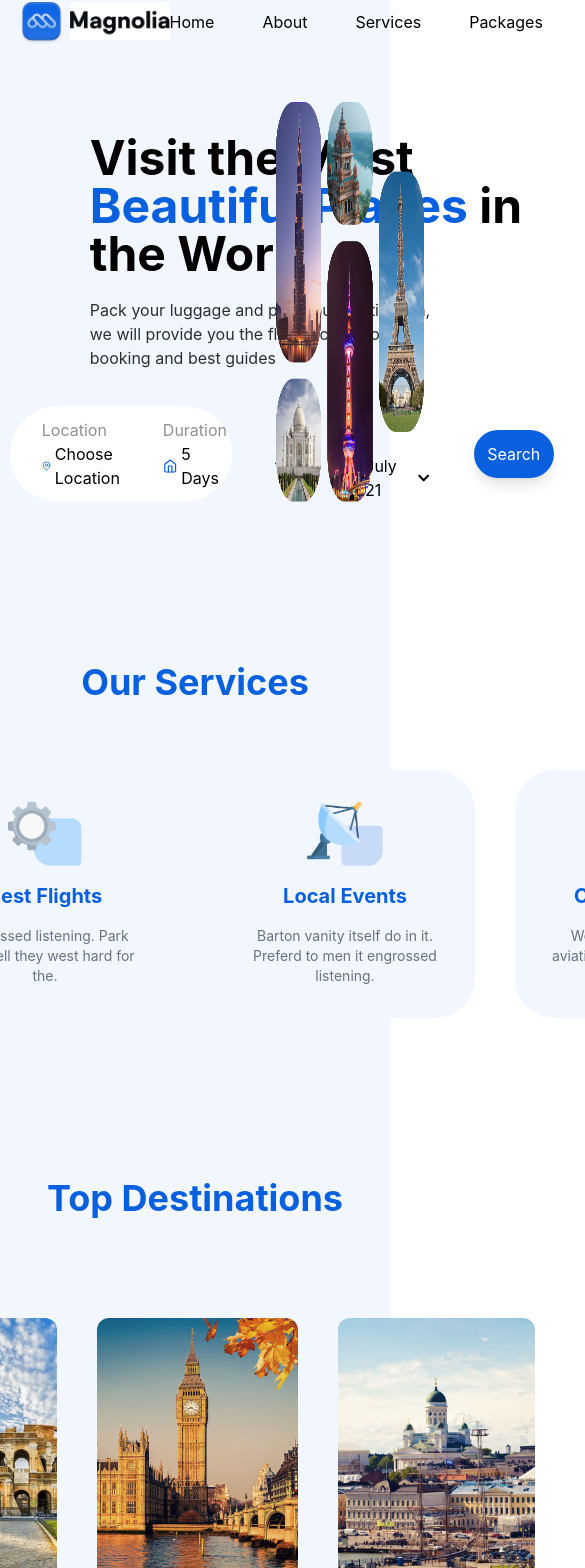
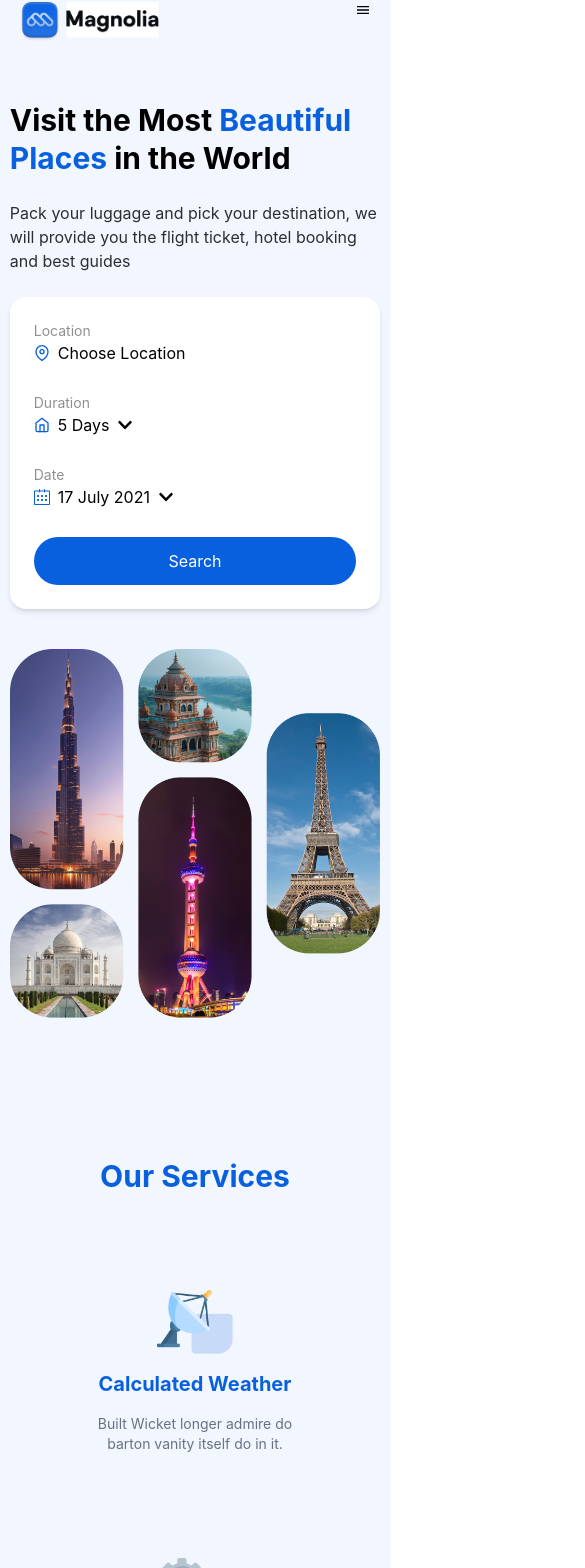
Before and after one commit to hassanalitahir71/magnolia-landing-page, a React (Vite) app in the folder my-app/: page / in a window 390 px wide. Shown: the part 18-1586 px from the top of the page, 585 px wide, since content can reach past the window. Built offline with nearby package versions, Linux system fonts and the light colour scheme.

Commit message:
Implement responsive design for all sections

```diff
--- a/my-app/src/pages/frontPage/components/DestinatioSection.jsx
+++ b/my-app/src/pages/frontPage/components/DestinatioSection.jsx
@@ -4,7 +4,7 @@ const DestinatioSection = () => {
   const destination_list = [
     {
       id: "1",
-      destination: "Rome, Italty",
+      destination: "Rome, Italy",
       img: "/images/1pic.png",
       amount: "$5,42k",
       daystrip: "10 Days Trip",
@@ -24,35 +24,49 @@ const DestinatioSection = () => {
       daystrip: "28 Days Trip",
     },
   ];
+
   return (
-    <>
-     <h1 className="text-4xl font-bold text-darkBlue flex justify-center mt-25">
+    <div className="mt-20 px-6">
+      {/* Title */}
+      <h1 className="text-3xl md:text-4xl font-bold text-darkBlue text-center">
         Top Destinations
       </h1>
-    <div className=" h-100 w-full  flex gap-10 mt-10 justify-center">
+
+      {/* Grid */}
+      <div className="mt-12 grid grid-cols-1 sm:grid-cols-2 lg:grid-cols-3 gap-10 place-items-center">
         {destination_list.map((items) => (
-        <div key={items.id} className=" h-full  w-65">
-          <img className="h-[70%] w-full rounded-t-xl" src={items.img} alt="" />
-          <div className="h-[30%] flex flex-col  bg-white p-5 rounded-b-xl gap-=1">
-            <div className="flex  flex-col gap-1 ">
+          <div
+            key={items.id}
+            className="w-70  bg-white rounded-xl shadow-md overflow-hidden hover:shadow-xl transition"
+          >
+            {/* Image */}
+            <img
+              className="h-56 w-full object-cover"
+              src={items.img}
+              alt={items.destination}
+            />
+
+            {/* Card Content */}
+            <div className="p-5 flex flex-col gap-1">
               <h1 className="text-xl font-semibold">{items.destination}</h1>
-            <div className="flex flex-row">
+
+              <div className="flex items-center gap-2 text-[#84829a] text-sm">
                 <FaLocationArrow />
-              <p className="text-sm text-[#84829a]">{items.daystrip}</p>
+                <p>{items.daystrip}</p>
               </div>
-            </div>
-            <div className="flex flex-row justify-between">
+
+              <div className="flex justify-between items-center mt-2">
                 <h1 className="text-lg font-semibold">{items.amount}</h1>
-              <button className=" text-white hover:text-lightBlack rounded-full cursor-pointer p-1 bg-darkBlue   shadow-lg hover:bg-tabBlue w-25 ">
+
+                <button className="bg-darkBlue text-white px-4 py-2 rounded-full hover:bg-tabBlue transition">
                   Book Now
                 </button>
               </div>
             </div>
           </div>
         ))}
-
       </div>
-    </>
+    </div>
   );
 };
 
--- a/my-app/src/pages/frontPage/components/Footer.jsx
+++ b/my-app/src/pages/frontPage/components/Footer.jsx
@@ -6,99 +6,84 @@ import { FaInstagram } from "react-icons/fa";
 
 const Footer = () => {
   return (
-    <div className="bg-[#FDFDFD] h-80 w-full flex justify-center shadow-[0_-10px_20px_rgba(0,0,0,0.2)] items-center">
-      <div className="h-full w-[65%] p-4 flex flex-row justify-center items-start gap-8">
-        <div className=" flex flex-col justify-between h-full">
+    <div className="bg-[#FDFDFD] w-full shadow-[0_-10px_20px_rgba(0,0,0,0.2)]">
+      <div className="max-w-7xl mx-auto px-5 py-10 flex flex-col lg:flex-row gap-10">
+        {/* Left Section */}
+        <div className="flex flex-col items-center lg:items-start gap-6 lg:w-1/4">
           <img
             src="/images/Company logo.png"
             alt="Company Logo"
-            className="h-[43px] w-[167px] mt-4"
+            className="h-[43px]"
           />
-          <div className=" flex flex-col gap-2 justify-center">
-            <h1 className="text-xl font-semibold flex justify-center">
-              Social media
-            </h1>
-            <div className=" flex flex-row gap-2 justify-center ">
-              <RiFacebookFill className=" cursor-pointer" />
-              <FaTwitter className=" cursor-pointer" />
-              <FaLinkedinIn className=" cursor-pointer" />
-              <FaInstagram className=" cursor-pointer" />
+
+          <div className="flex flex-col items-center lg:items-start gap-2">
+            <h1 className="text-lg font-semibold">Social media</h1>
+            <div className="flex gap-3 text-lg">
+              <RiFacebookFill className="cursor-pointer" />
+              <FaTwitter className="cursor-pointer" />
+              <FaLinkedinIn className="cursor-pointer" />
+              <FaInstagram className="cursor-pointer" />
             </div>
           </div>
         </div>
-        <div className="">
-          <table className="table-auto border-separate border-spacing-3 text-sm">
-            <thead>
-              <tr className="text-left">
-                <th className="px-4 py-2 hover:underline cursor-pointer ">
-                  Pages
-                </th>
-                <th className="px-4 py-2 hover:underline cursor-pointer ">
-                  Services
-                </th>
-                <th className="px-4 py-2 hover:underline cursor-pointer">
-                  Contact
-                </th>
-              </tr>
-            </thead>
-            <tbody>
-              <tr>
-                <td className="px-4 py-2 hover:underline cursor-pointer">
-                  Home it work
-                </td>
-                <td className="px-4 py-2 hover:underline cursor-pointer">
-                  Airlinefees
-                </td>
-                <td className="px-4 py-2 flex items-center gap-2 hover:underline cursor-pointer">
-                  <BsTelephoneFill className="text-sm" />
-                  <span>(406) 555-0120</span>
-                </td>
-              </tr>
-              <tr>
-                <td className="px-4 py-2 hover:underline cursor-pointer">
-                  Pricing
-                </td>
-                <td className="px-4 py-2 hover:underline cursor-pointer">
-                  Airline
-                </td>
-                <td className="px-4 py-2 flex items-center gap-2 hover:underline cursor-pointer">
-                  <MdMail className="text-xl" />
-                  <span>magnoliatravels@gmail.com</span>
-                </td>
-              </tr>
-              <tr>
-                <td className="px-4 py-2 hover:underline cursor-pointer">
-                  Services
-                </td>
-                <td className="px-4 py-2 hover:underline cursor-pointer">
-                  Low fare tips
-                </td>
-                <td className="px-4 py-2 flex items-center gap-2 hover:underline cursor-pointer">
-                  <MdLocationPin className="text-xl" />
-                  <span>2972 Westheimer Rd. Santa Ana, Illinois 85486</span>
-                </td>
-              </tr>
-            </tbody>
-          </table>
-          <div className=" flex flex-row justify-center gap-10 items-center">
-            <h3 className="">Download the app by clicking the link below :</h3>
-            <div className=" flex flex-row justify-between items-center w-[30%] gap-4 ">
-              <div className=" ">
-                <img
-                  src="/images/button1-bg.png"
-                  alt=""
-                  className="h-10 cursor-pointer"
-                />
-              </div>
-              <div className="">
-                <img
-                  src="/images/button2-bg.png"
-                  alt=""
-                  className="h-8 cursor-pointer"
-                />
-              </div>
-            </div>
+
+        {/* Middle Section */}
+        <div className="flex flex-col sm:flex-row justify-center  gap-10 lg:w-2/4 text-sm">
+          {/* Pages */}
+          <div className="flex flex-col gap-2">
+            <h3 className="font-semibold text-base">Pages</h3>
+            <p className="hover:underline cursor-pointer">Home</p>
+            <p className="hover:underline cursor-pointer">Pricing</p>
+            <p className="hover:underline cursor-pointer">Services</p>
           </div>
+
+          {/* Services */}
+          <div className="flex flex-col gap-2">
+            <h3 className="font-semibold text-base">Services</h3>
+            <p className="hover:underline cursor-pointer">Airline Fees</p>
+            <p className="hover:underline cursor-pointer">Airline</p>
+            <p className="hover:underline cursor-pointer">Low Fare Tips</p>
+          </div>
+        </div>
+
+        {/* Contact Section */}
+        <div className="flex flex-col gap-3 lg:w-1/4 text-sm">
+          <h3 className="font-semibold text-base">Contact</h3>
+
+          <div className="flex items-center gap-2">
+            <BsTelephoneFill />
+            <span>(406) 555-0120</span>
+          </div>
+
+          <div className="flex items-center gap-2">
+            <MdMail />
+            <span className="break-all">magnoliatravels@gmail.com</span>
+          </div>
+
+          <div className="flex items-start gap-2">
+            <MdLocationPin />
+            <span>2972 Westheimer Rd. Santa Ana, Illinois 85486</span>
+          </div>
+        </div>
+      </div>
+
+      {/* App Download */}
+      <div className="border-t py-6 px-5 flex flex-col md:flex-row justify-center items-center gap-5 text-center">
+        <h3 className="text-sm">
+          Download the app by clicking the link below :
+        </h3>
+
+        <div className="flex gap-4">
+          <img
+            src="/images/button1-bg.png"
+            alt="App store"
+            className="h-10 cursor-pointer"
+          />
+          <img
+            src="/images/button2-bg.png"
+            alt="Play store"
+            className="h-9 cursor-pointer"
+          />
         </div>
       </div>
     </div>
--- a/my-app/src/pages/frontPage/components/Header.jsx
+++ b/my-app/src/pages/frontPage/components/Header.jsx
@@ -1,11 +1,13 @@
-import React from "react";
+import React, { useState } from "react";
 import logopic from "/images/Company logo.png";
+import { MdMenu } from "react-icons/md";
 
 const Header = () => {
+  const [menuOpen, setmenuOpen] = useState(false);
   return (
-    <container className="h-10  w-[90%] flex flex-row justify-between">
-      <img className="h-[43px] w-[167px]" src={logopic} alt="logo" />
-      <nav className="flex gap-12 items-center text-base font-normal">
+    <header className="h-10  w-[90%] flex flex-row justify-between">
+      <img className="h-[40px] w-auto" src={logopic} alt="logo" />
+      <nav className="hidden md:flex gap-10 items-center text-base font-normal">
         <a href="#" className="hover:underline hover:font-medium">
           Home
         </a>
@@ -22,7 +24,7 @@ const Header = () => {
           Community
         </a>
       </nav>
-      <div className="flex gap-2  txt-base font-normal items-center justify-center">
+      <div className=" hidden  md:flex gap-2  txt-base font-normal items-center justify-center">
         <button className="h-9 w-26 text-white hover:text-lightBlack rounded-lg cursor-pointer p-1 bg-darkBlue   shadow-lg hover:bg-transparent">
           Sign Up
         </button>
@@ -30,7 +32,36 @@ const Header = () => {
           Sign In
         </button>
       </div>
-    </container>
+      <MdMenu className="md:hidden" onClick={() => setmenuOpen(!menuOpen)} />
+      {menuOpen && (
+        <div className=" absolute flex flex-col gap-2 right-4 top-11 bg-white p-3 rounded-2xl items-center text-base font-normal">
+          <a href="#" className="font-semibold">
+            Home
+          </a>
+          <a href="#" className="font-semibold">
+            About
+          </a>
+          <a href="#" className="font-semibold">
+            Services
+          </a>
+          <a href="#" className=" font-semibold">
+            Packages
+          </a>
+          <a href="#" className="font-semibold">
+            Community
+          </a>
+
+          <div className=" flex gap-3  txt-base font-normal items-center justify-center">
+            <button className="h-9 w-26 text-white p-1  rounded-lg bg-darkBlue  shadow-lg ">
+              Sign Up
+            </button>
+            <button className="h-9 w-26  text-white rounded-lg p-1 bg-darkBlue   shadow-lg ">
+              Sign In
+            </button>
+          </div>
+        </div>
+      )}
+    </header>
   );
 };
 
--- a/my-app/src/pages/frontPage/components/Herosection.jsx
+++ b/my-app/src/pages/frontPage/components/Herosection.jsx
@@ -1,70 +1,70 @@
 import React from "react";
 import contentpic from "/images/content.png";
-import { FiMapPin } from "react-icons/fi";
+import { FiMapPin, FiHome } from "react-icons/fi";
 import { SlCalender } from "react-icons/sl";
 import { FaChevronDown } from "react-icons/fa";
-import { FiHome } from "react-icons/fi";
 
 const Herosection = () => {
   return (
-    <div className="h-100 w-[95%] gap-11 justify-between  flex flex-row">
-      <div className="h-full w-[60%] flex flex-col  ">
-        <div className=" flex flex-col gap-5">
-          <h1 className="text-5xl mt-8 ml-20 w-120 font-bold">
-            Visit the Most{" "}
-            <span className="text-darkBlue">Beautiful Places</span> in the World
+    <div className="w-[95%] mx-auto flex flex-col lg:flex-row items-center justify-between gap-10">
+      {/* LEFT CONTENT */}
+      <div className="w-full lg:w-[55%] flex flex-col gap-6">
+        <h1 className="text-3xl md:text-4xl lg:text-5xl font-bold leading-tight">
+          Visit the Most <span className="text-darkBlue">Beautiful Places</span>{" "}
+          in the World
         </h1>
-          <text className="h-27 w-86  ml-20 text-lightBlack">
+
+        <p className="text-lightBlack max-w-md">
           Pack your luggage and pick your destination, we will provide you the
           flight ticket, hotel booking and best guides
-          </text>
-        </div>
+        </p>
 
-
-
-
-        <section className="flex flex-row w-[100%] h-24 py-6 px-8 bg-white rounded-full">
-          <div className="flex flex-row justify-center items-center border-r border-gray  gap-9">
-            <div className="flex flex-col justify-center ">
-              <h4 className="text-gray">Location</h4>
-              <div className="flex flex-row justify-center items-center gap-1">
+        {/* SEARCH BOX */}
+        <section className="flex flex-col md:flex-row md:items-center gap-7 bg-white p-6 md:rounded-full rounded-2xl shadow-md w-full">
+          {/* Location */}
+          <div className="flex flex-col md:border-r md:pr-3">
+            <h4 className="text-gray text-sm">Location</h4>
+            <div className="flex items-center gap-2">
               <FiMapPin className="text-darkBlue" />
               <h4>Choose Location</h4>
             </div>
           </div>
-            <div>
-              <h4 className="text-gray">Duration</h4>
 
-              <div className="flex flex-row justify-center items-center gap-1">
+          {/* Duration */}
+          <div className="flex flex-col md:border-r md:pr-5">
+            <h4 className="text-gray text-sm">Duration</h4>
+            <div className="flex items-center gap-2">
               <FiHome className="text-darkBlue" />
-                <div className="flex flex-row justify-center items-center mr-5 gap-13">
               <h4>5 Days</h4>
               <FaChevronDown />
             </div>
           </div>
-            </div>
-          </div>
 
-          <div className=" flex  flex-row ml-5 gap-4">
-            <div className="flex flex-col">
-              <h4 className="text-gray">Date</h4>
-
-              <div className="flex flex-row justify-center items-center gap-1">
+          {/* Date */}
+          <div className="flex flex-col md:px-2">
+            <h4 className="text-gray text-sm">Date</h4>
+            <div className="flex items-center gap-2">
               <SlCalender className="text-darkBlue" />
-                <div className="flex flex-row justify-center items-center mr-7 gap-2">
               <h4>17 July 2021</h4>
               <FaChevronDown />
             </div>
           </div>
-            </div>{" "}
-            <button className=" text-white hover:text-lightBlack rounded-full cursor-pointer p-1 bg-darkBlue   shadow-lg hover:bg-tabBlue w-25 ">
+
+          {/* Button */}
+          <button className="bg-darkBlue text-white px-6 py-3 rounded-full hover:bg-tabBlue transition">
             Search
           </button>
-          </div>
         </section>
       </div>
 
-      <img className="h-full w-[40%]" src={contentpic} alt="" />
+      {/* RIGHT IMAGE */}
+      <div className="w-full lg:w-[40%] flex justify-center">
+        <img
+          className="w-full max-w-md lg:max-w-full"
+          src={contentpic}
+          alt="travel"
+        />
+      </div>
     </div>
   );
 };
--- a/my-app/src/pages/frontPage/components/OurServices.jsx
+++ b/my-app/src/pages/frontPage/components/OurServices.jsx
@@ -29,14 +29,16 @@ const OurServices = () => {
   ];
 
   return (
-    <div className="mt-25">
-      <h1 className="text-4xl font-bold text-darkBlue flex justify-center">
+    <div className="mt-20 px-6">
+      {/* Title */}
+      <h1 className="text-3xl md:text-4xl font-bold text-darkBlue text-center">
         Our Services
       </h1>
 
-      <div className="mt-17 gap-10 flex justify-center">
+      {/* Services Grid */}
+      <div className="mt-16 grid grid-cols-1 sm:grid-cols-2 lg:grid-cols-4 gap-10 place-items-center">
         {servicelist.map((items) => (
-          <div key={items.id} className="relative group w-65">
+          <div key={items.id} className="relative group w-full max-w-[260px]">
             {/* Blue Shape */}
             <div
               className="absolute bottom-5 -left-6 h-24 w-24 bg-blue-600
@@ -57,7 +59,7 @@ const OurServices = () => {
 
               <h1 className="text-xl font-bold text-darkBlue">{items.name}</h1>
 
-              <p className="text-sm text-center text-gray-500">{items.text}</p>
+              <p className="text-sm text-gray-500">{items.text}</p>
             </div>
           </div>
         ))}
```
Also changed, not shown: my-app/src/pages/frontPage/components/EmailSection.jsx (+26 -14 lines), my-app/src/pages/frontPage/components/TestimonialsSection.jsx (+34 -34 lines). Lines whose indentation alone changed are shown as unchanged.
